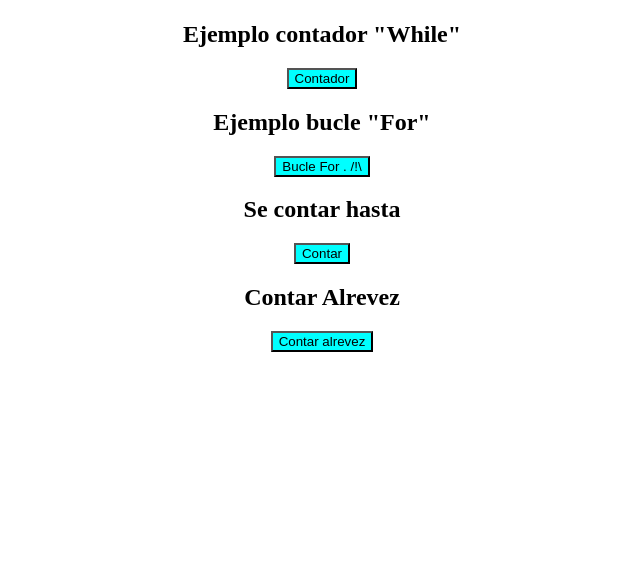
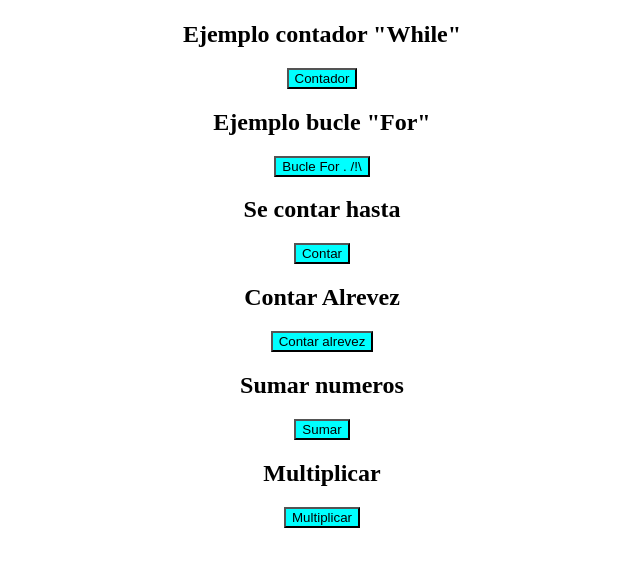
Before and after one commit to JuanPrevals/Fundamentos_Javascript, a plain HTML site: page 07_bucles_while_for/index.html in a window 1280 px wide. Shown: the part 87-654 px from the top of the page, without its empty margins (318-958 px from the left). Drawn offline with Linux system fonts and the light colour scheme.

Commit message:
final_07

```diff
--- a/07_bucles_while_for/index.html
+++ b/07_bucles_while_for/index.html
@@ -22,6 +22,10 @@
         <button onclick="unoaN()">Contar</button>
         <h2>Contar Alrevez</h2>
         <button onclick="Nauno()">Contar alrevez</button>
+        <h2>Sumar numeros</h2>
+        <button onclick="sumarNumeros()">Sumar</button>
+        <h2>Multiplicar</h2>
+        <button onclick="multiplosDeDos()">Multiplicar</button>
 
     </main>
 
--- a/07_bucles_while_for/static/js/script.js
+++ b/07_bucles_while_for/static/js/script.js
@@ -64,3 +64,36 @@ function Nauno() {
 
 // 3️⃣ Bucle while: Sumar los n primeros números
 // Usando un bucle for, calcula la suma de los números n primeros números  muestra el resultado en la consola.
+
+function sumarNumeros() {
+    let numero = parseInt(prompt("Ingresa un número:"));
+    let suma = 0;
+    let contador = 1;
+    let resultado = "Suma = 0";
+    while (contador <= numero) {
+        suma += contador;
+        resultado += ` + ${contador} `;
+        contador++
+
+    }
+    alert(`${resultado} = ${suma}`)
+}
+
+
+// 4️⃣ Bucle while: Imprimir múltiplos de 2 del 1 al n (n es el límite de números a encontrar)
+// Escribe un programa que use un bucle for para imprimir los múltiplos de 2 que hay entre 1 y 10 (inclusive).
+
+
+function multiplosDeDos() {
+    let n = parseInt(prompt("Ingresa un número:"));
+    let resultado = "Múltiplos de 2 hasta " + n + ": ";
+
+    for (let i = 1; i <= n; i++) {
+        if (i % 2 === 0) {
+            console.log(i);
+            resultado += i + " ";
+        }
+    }
+
+    alert(resultado);
+}
```
